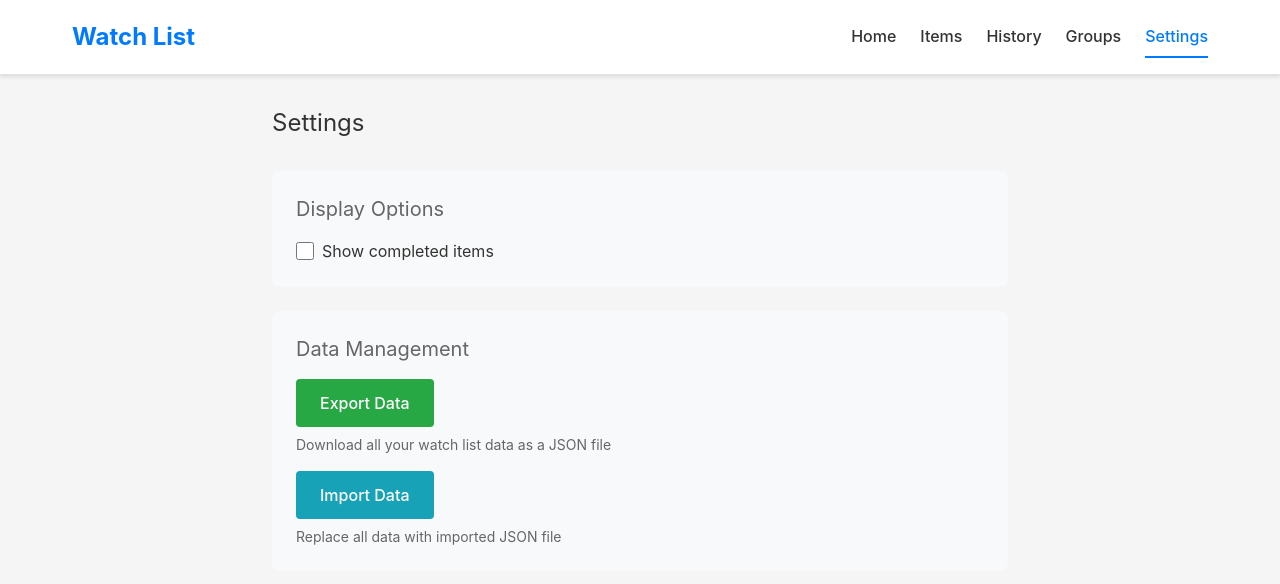
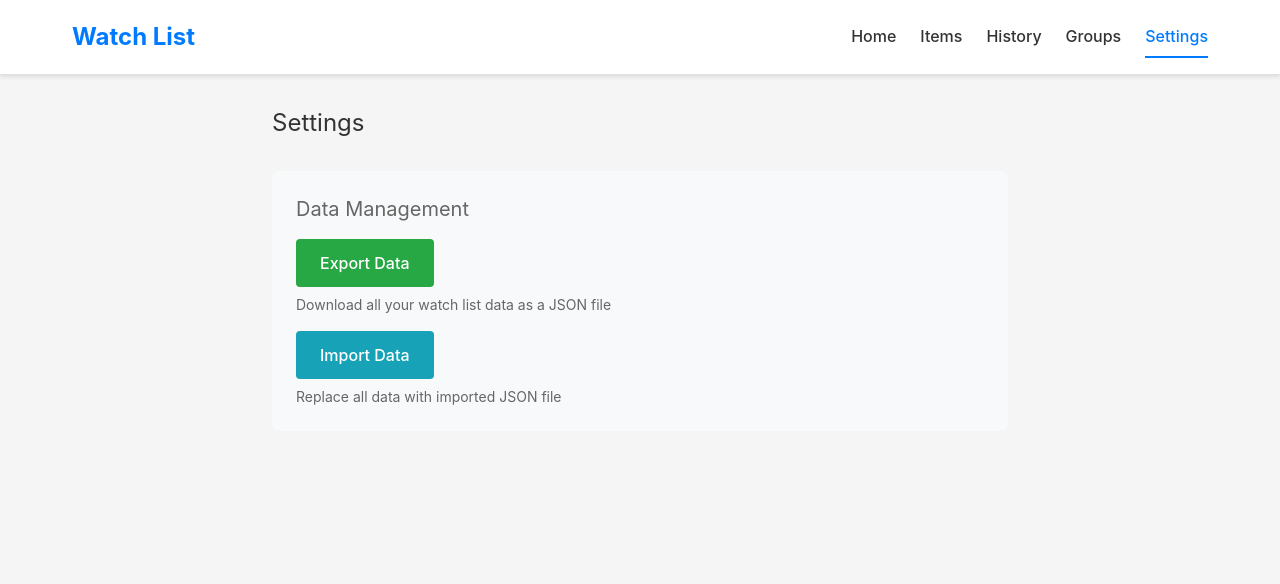
Before and after one commit to CodeWithMa/watch-list, an Angular app: page /settings in a window 1280 px wide. Shown: the top 584 px of the page. Built offline with nearby package versions, Linux system fonts and the light colour scheme.

Commit message:
Remove unused showCompleted filter checkbox and dead code (#12)
* Remove unused showCompleted filter checkbox and dead code
* Add AGENT.md

```diff
--- a/src/app/components/settings/settings.component.ts
+++ b/src/app/components/settings/settings.component.ts
@@ -1,32 +1,13 @@
-import { Component, OnInit, signal } from '@angular/core';
+import { Component, signal } from '@angular/core';
 import { CommonModule } from '@angular/common';
-import { FormsModule } from '@angular/forms';
-import { StorageService } from '../../services/storage.service';
 import { ImportExportService } from '../../services/import-export.service';
-import { Settings } from '../../models/storage.model';
 
 @Component({
   selector: 'app-settings',
-  imports: [CommonModule, FormsModule],
+  imports: [CommonModule],
   template: `
     <div class="max-w-[800px] mx-auto p-8">
       <h1 class="text-2xl mb-8 text-light-font dark:text-dark-font">Settings</h1>
-
-      <div class="bg-light-bg-tertiary dark:bg-dark-bg-tertiary p-6 rounded-lg mb-6">
-        <h2 class="text-xl mt-0 mb-4 text-light-font-secondary dark:text-dark-font-secondary">Display Options</h2>
-        <div class="mb-4 last:mb-0">
-          <label class="flex items-center gap-2 cursor-pointer">
-            <input
-              type="checkbox"
-              [(ngModel)]="showCompleted"
-              name="showCompleted"
-              (change)="updateShowCompleted()"
-              class="w-[18px] h-[18px] cursor-pointer"
-            />
-            Show completed items
-          </label>
-        </div>
-      </div>
 
       <div class="bg-light-bg-tertiary dark:bg-dark-bg-tertiary p-6 rounded-lg mb-6">
         <h2 class="text-xl mt-0 mb-4 text-light-font-secondary dark:text-dark-font-secondary">Data Management</h2>
@@ -67,26 +48,13 @@ import { Settings } from '../../models/storage.model';
     </div>
   `
 })
-export class SettingsComponent implements OnInit {
-  showCompleted = false;
+export class SettingsComponent {
   errorMessage = signal<string | null>(null);
   successMessage = signal<string | null>(null);
 
   constructor(
-    private storageService: StorageService,
     private importExportService: ImportExportService
   ) {}
-
-  ngOnInit(): void {
-    const settings = this.storageService.getSettings();
-    this.showCompleted = settings.showCompleted;
-  }
-
-  updateShowCompleted(): void {
-    this.storageService.updateSettings({ showCompleted: this.showCompleted });
-    this.successMessage.set('Settings saved');
-    setTimeout(() => this.successMessage.set(null), 3000);
-  }
 
   exportData(): void {
     try {
--- a/src/app/models/storage.model.ts
+++ b/src/app/models/storage.model.ts
@@ -1,14 +1,9 @@
 import { Item } from './item.model';
 import { Group } from './group.model';
-
-export interface Settings {
-  showCompleted: boolean;
-}
 
 export interface StorageData {
   schemaVersion: number;
   lastModifiedAt: string;
-  settings: Settings;
   groups: Record<string, Group>;
   items: Record<string, Item>;
 }
--- a/src/app/services/import-export.service.ts
+++ b/src/app/services/import-export.service.ts
@@ -57,15 +57,9 @@ export class ImportExportService {
     if (
       typeof d['schemaVersion'] !== 'number' ||
       typeof d['lastModifiedAt'] !== 'string' ||
-      !d['settings'] ||
       !d['groups'] ||
       !d['items']
     ) {
-      return false;
-    }
-
-    const settings = d['settings'] as Record<string, unknown>;
-    if (typeof settings['showCompleted'] !== 'boolean') {
       return false;
     }
 
--- a/src/app/services/storage.service.ts
+++ b/src/app/services/storage.service.ts
@@ -1,5 +1,5 @@
 import { Injectable, signal } from '@angular/core';
-import { StorageData, Settings, CURRENT_SCHEMA_VERSION } from '../models/storage.model';
+import { StorageData, CURRENT_SCHEMA_VERSION } from '../models/storage.model';
 import { Item } from '../models/item.model';
 import { Group } from '../models/group.model';
 
@@ -116,27 +116,11 @@ export class StorageService {
     return Object.values(data.groups).sort((a, b) => a.order - b.order);
   }
 
-  getSettings(): Settings {
-    const data = this.getData();
-    return data.settings;
-  }
-
-  updateSettings(settings: Partial<Settings>): void {
-    const data = this.getData();
-    this.saveData({
-      ...data,
-      settings: { ...data.settings, ...settings }
-    });
-  }
-
   private createDefaultData(): StorageData {
     const now = new Date().toISOString();
     return {
       schemaVersion: DEFAULT_SCHEMA_VERSION,
       lastModifiedAt: now,
-      settings: {
-        showCompleted: false
-      },
       groups: {
         ungrouped: {
           id: 'ungrouped',
```
Also changed, not shown: 1 other file (tests, documents, lock files or other folders).
